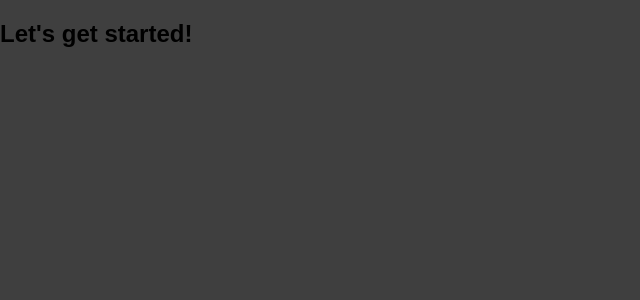
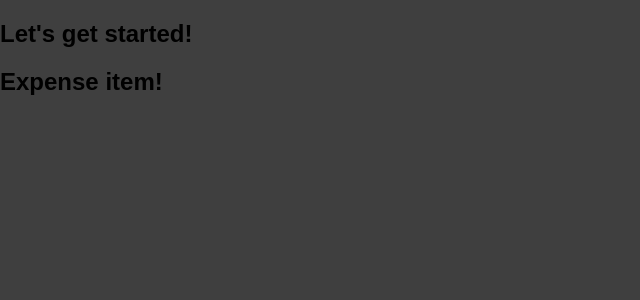
Before and after one commit to Yilmazsuleyman/React-Complete-Guide, a React (Create React App) app: page / in a window 1280 px wide. Shown: the top 300 px of the page, without its empty margins (0-640 px from the left). Built offline with nearby package versions, Linux system fonts and the light colour scheme.

Commit message:
First components

```diff
--- a/src/App.js
+++ b/src/App.js
@@ -1,8 +1,10 @@
 import './App.css';
+import ExpenseItem from './components/ExpenseItem';
 function App() {
   return (
     <div>
       <h2>Let's get started!</h2>
+      <ExpenseItem></ExpenseItem>
     </div>
   );
 }
--- /dev/null
+++ b/src/components/ExpenseItem.js
@@ -0,0 +1,7 @@
+function ExpenseItem() {
+    return (
+        <h2>Expense item!</h2>
+    );
+}
+
+export default ExpenseItem;
```
